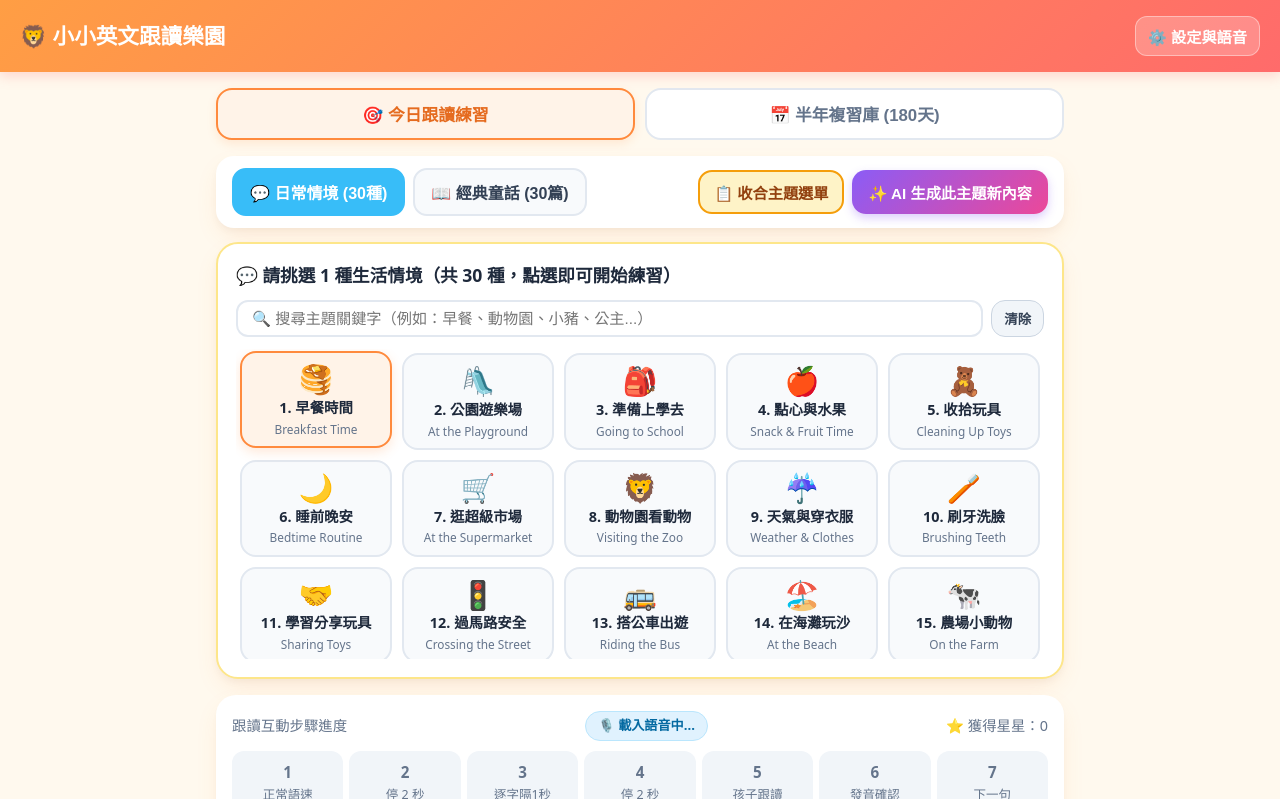
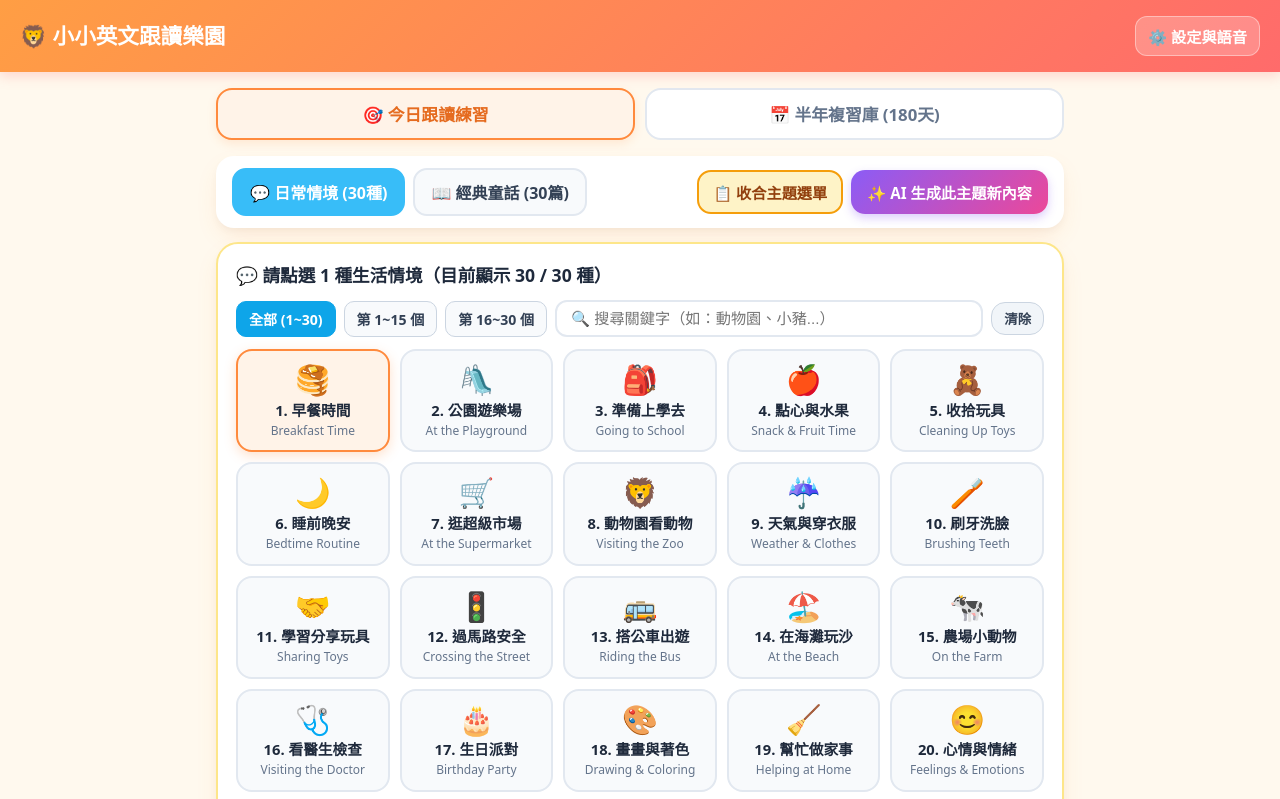
Before and after one commit to IcebergHuang-science/English-buddy-ice-, a plain HTML site: page index.html in a window 1280 px wide. Both pictures are taken after a click on the button "💬 日常情境 (30種)". Shown: the top 799 px of the page. Drawn offline with Linux system fonts and the light colour scheme.

Commit message:
Add files via upload

```diff
--- a/index.html
+++ b/index.html
@@ -26,6 +26,11 @@
       -webkit-tap-highlight-color: transparent;
     }
 
+    button {
+      touch-action: manipulation;
+      font-family: inherit;
+    }
+
     body {
       margin: 0;
       font-family: "Microsoft JhengHei", "PingFang TC", "Nunito", system-ui, -apple-system, sans-serif;
@@ -191,6 +196,8 @@
       margin-bottom: 16px;
       box-shadow: var(--shadow);
       border: 2px solid #FDE68A;
+      position: relative;
+      z-index: 10;
     }
 
     .topic-picker-header {
@@ -208,14 +215,34 @@
       color: #1E293B;
     }
 
-    .topic-search-bar {
+    .topic-filter-row {
       display: flex;
+      flex-wrap: wrap;
       gap: 8px;
       margin-bottom: 12px;
+      align-items: center;
+    }
+
+    .range-btn {
+      padding: 7px 12px;
+      border-radius: 10px;
+      border: 1.5px solid #CBD5E1;
+      background: #F8FAFC;
+      font-size: 0.88rem;
+      font-weight: bold;
+      color: var(--text);
+      cursor: pointer;
+    }
+
+    .range-btn.active {
+      background: #0EA5E9;
+      border-color: #0EA5E9;
+      color: white;
     }
 
     .topic-search-input {
       flex: 1;
+      min-width: 180px;
       padding: 8px 14px;
       border: 2px solid #E2E8F0;
       border-radius: 12px;
@@ -231,9 +258,6 @@
       display: grid;
       grid-template-columns: repeat(2, 1fr);
       gap: 10px;
-      max-height: 310px;
-      overflow-y: auto;
-      padding: 4px;
     }
 
     @media (min-width: 640px) {
@@ -243,17 +267,26 @@
     }
 
     .topic-chip {
+      appearance: none;
+      -webkit-appearance: none;
+      width: 100%;
       background: #F8FAFC;
       border: 2px solid #E2E8F0;
       border-radius: 16px;
-      padding: 10px 6px;
+      padding: 12px 6px;
       text-align: center;
       cursor: pointer;
-      transition: all 0.18s;
+      transition: transform 0.12s, border-color 0.15s, background 0.15s;
       display: flex;
       flex-direction: column;
       align-items: center;
-      gap: 3px;
+      justify-content: center;
+      gap: 4px;
+      user-select: none;
+    }
+
+    .topic-chip:active {
+      transform: scale(0.95);
     }
 
     .topic-chip:hover {
@@ -264,25 +297,27 @@
     .topic-chip.selected {
       border-color: var(--primary);
       background: #FFF3E8;
-      box-shadow: 0 4px 12px rgba(255, 138, 61, 0.2);
-      transform: translateY(-2px);
+      box-shadow: 0 4px 12px rgba(255, 138, 61, 0.25);
     }
 
     .topic-chip .t-emoji {
-      font-size: 1.75rem;
+      font-size: 1.8rem;
       line-height: 1.1;
+      pointer-events: none;
     }
 
     .topic-chip .t-zh {
       font-weight: 800;
-      font-size: 0.9rem;
+      font-size: 0.92rem;
       color: #1E293B;
+      pointer-events: none;
     }
 
     .topic-chip .t-en {
-      font-size: 0.74rem;
+      font-size: 0.75rem;
       color: var(--muted);
       line-height: 1.2;
+      pointer-events: none;
     }
 
     /* 7-Step Progress Indicator */
@@ -754,44 +789,47 @@
 <header>
   <h1>🦁 小小英文跟讀樂園</h1>
   <div class="header-actions">
-    <button class="icon-btn" onclick="openSettings()">⚙️ 設定與語音</button>
+    <button type="button" class="icon-btn" onclick="openSettings()">⚙️ 設定與語音</button>
   </div>
 </header>
 
 <div class="container">
   <!-- View Switcher -->
   <div class="nav-tabs">
-    <button class="tab-btn active" id="tabToday" onclick="switchView('today')">🎯 今日跟讀練習</button>
-    <button class="tab-btn" id="tabArchive" onclick="switchView('archive')">📅 半年複習庫 (180天)</button>
+    <button type="button" class="tab-btn active" id="tabToday" onclick="switchView('today')">🎯 今日跟讀練習</button>
+    <button type="button" class="tab-btn" id="tabArchive" onclick="switchView('archive')">📅 半年複習庫 (180天)</button>
   </div>
 
   <!-- TODAY / PRACTICE VIEW -->
   <div id="viewToday">
     <div class="top-bar">
       <div class="mode-switch">
-        <button class="mode-btn active" id="btnModeDialog" onclick="switchMode('dialogue')">💬 日常情境 (30種)</button>
-        <button class="mode-btn" id="btnModeStory" onclick="switchMode('story')">📖 經典童話 (30篇)</button>
+        <button type="button" class="mode-btn active" id="btnModeDialog" onclick="switchMode('dialogue')">💬 日常情境 (30種)</button>
+        <button type="button" class="mode-btn" id="btnModeStory" onclick="switchMode('story')">📖 經典童話 (30篇)</button>
       </div>
       <div class="top-right-actions">
-        <button class="picker-toggle-btn" id="btnTogglePicker" onclick="toggleTopicPicker()">📋 收合主題選單</button>
-        <button class="gen-btn" id="btnGenerate" onclick="generateNewDailyLesson()">✨ AI 生成此主題新內容</button>
+        <button type="button" class="picker-toggle-btn" id="btnTogglePicker" onclick="toggleTopicPicker()">📋 收合主題選單</button>
+        <button type="button" class="gen-btn" id="btnGenerate" onclick="generateNewDailyLesson()">✨ AI 生成此主題新內容</button>
       </div>
     </div>
 
     <!-- 30-OPTION TOPIC PICKER -->
     <div class="topic-picker-card" id="topicPickerCard">
       <div class="topic-picker-header">
-        <h2 id="topicPickerTitle">💬 請挑選 1 種生活情境（共 30 種，點選即可開始練習）</h2>
+        <h2 id="topicPickerTitle">💬 請點選 1 種生活情境（共 30 種）</h2>
       </div>
-      <div class="topic-search-bar">
-        <input type="text" class="topic-search-input" id="topicSearchInput" placeholder="🔍 搜尋主題關鍵字（例如：早餐、動物園、小豬、公主...）" oninput="renderTopicPicker()" />
-        <button class="btn-sub" style="padding:6px 12px;" onclick="clearTopicSearch()">清除</button>
+      <div class="topic-filter-row">
+        <button type="button" class="range-btn active" id="btnRangeAll" onclick="setTopicRange('all')">全部 (1~30)</button>
+        <button type="button" class="range-btn" id="btnRange1" onclick="setTopicRange('1-15')">第 1~15 個</button>
+        <button type="button" class="range-btn" id="btnRange2" onclick="setTopicRange('16-30')">第 16~30 個</button>
+        <input type="text" class="topic-search-input" id="topicSearchInput" placeholder="🔍 搜尋關鍵字（如：動物園、小豬...）" oninput="renderTopicPicker()" />
+        <button type="button" class="btn-sub" style="padding:6px 12px;" onclick="clearTopicSearch()">清除</button>
       </div>
       <div class="topic-grid" id="topicGrid"></div>
     </div>
 
     <!-- 7-Step Flow Indicator -->
-    <div class="steps-card">
+    <div class="steps-card" id="practiceAnchor">
       <div class="steps-title">
         <span>跟讀互動步驟進度</span>
         <span class="voice-pill" id="activeVoiceBadge" onclick="openSettings()" title="點擊更換語音引擎">🎙️ 載入語音中...</span>
@@ -827,22 +865,22 @@
       </div>
 
       <div class="controls-row">
-        <button class="btn-large btn-start" id="btnStartLoop" onclick="startSentenceLoop()">▶️ 開始朗讀 (步驟1~6)</button>
-        <button class="btn-large btn-next" id="btnNextSentence" onclick="nextSentence()">⏭️ 下一句 (步驟7)</button>
-        <button class="btn-large btn-mic-test" id="btnTestMic" onclick="runMicDiagnostic()">🎙️ 測試麥克風</button>
+        <button type="button" class="btn-large btn-start" id="btnStartLoop" onclick="startSentenceLoop()">▶️ 開始朗讀 (步驟1~6)</button>
+        <button type="button" class="btn-large btn-next" id="btnNextSentence" onclick="nextSentence()">⏭️ 下一句 (步驟7)</button>
+        <button type="button" class="btn-large btn-mic-test" id="btnTestMic" onclick="runMicDiagnostic()">🎙️ 測試麥克風</button>
       </div>
 
       <div class="controls-row" style="margin-top: 12px;">
-        <button class="btn-sub" onclick="prevSentence()">⬅️ 上一句</button>
-        <button class="btn-sub" onclick="toggleChinese()">👀 顯示/隱藏中文</button>
-        <button class="btn-sub" onclick="stopAllAudioAndMic()">⏹️ 停止播放</button>
+        <button type="button" class="btn-sub" onclick="prevSentence()">⬅️ 上一句</button>
+        <button type="button" class="btn-sub" onclick="toggleChinese()">👀 顯示/隱藏中文</button>
+        <button type="button" class="btn-sub" onclick="stopAllAudioAndMic()">⏹️ 停止播放</button>
       </div>
 
       <!-- Standalone Microphone Diagnostic Panel -->
       <div class="diag-panel" id="diagPanel">
         <div class="diag-header">
           <span>🛠️ 平板麥克風與語音辨識即時診斷</span>
-          <button class="btn-sub" style="padding: 4px 10px; font-size: 0.85rem;" onclick="closeMicDiagnostic()">關閉</button>
+          <button type="button" class="btn-sub" style="padding: 4px 10px; font-size: 0.85rem;" onclick="closeMicDiagnostic()">關閉</button>
         </div>
         <div class="diag-row" id="diagOrigin">檢查網址環境中...</div>
         <div class="diag-row" id="diagSupport">檢查瀏覽器語音 API 支援度中...</div>
@@ -860,8 +898,8 @@
         <div style="font-size:0.85rem; color:var(--muted);">點擊任何一天的課程即可載入並重新練習</div>
       </div>
       <div style="display:flex; gap:8px;">
-        <button class="btn-sub" onclick="exportBackup()">📤 匯出備份</button>
-        <button class="btn-sub" onclick="document.getElementById('importFile').click()">📥 匯入</button>
+        <button type="button" class="btn-sub" onclick="exportBackup()">📤 匯出備份</button>
+        <button type="button" class="btn-sub" onclick="document.getElementById('importFile').click()">📥 匯入</button>
         <input type="file" id="importFile" accept=".json" style="display:none" onchange="importBackup(event)" />
       </div>
     </div>
@@ -937,8 +975,8 @@
     </div>
 
     <div style="display:flex; justify-content:flex-end; gap:10px; margin-top:20px;">
-      <button class="btn-sub" onclick="closeSettings()">取消</button>
-      <button class="btn-large btn-start" style="padding:10px 20px; font-size:1rem;" onclick="saveSettings()">儲存設定</button>
+      <button type="button" class="btn-sub" onclick="closeSettings()">取消</button>
+      <button type="button" class="btn-large btn-start" style="padding:10px 20px; font-size:1rem;" onclick="saveSettings()">儲存設定</button>
     </div>
   </div>
 </div>
@@ -1588,6 +1626,7 @@
   let archiveData = {};
   let activeDate = getTodayStr();
   let currentMode = 'dialogue'; // 'dialogue' | 'story'
+  let currentTopicRange = 'all'; // 'all' | '1-15' | '16-30'
   let currentIndex = 0;
   let showZh = true;
   let isPickerOpen = true;
@@ -1644,7 +1683,10 @@
   }
 
   function getCurrentLessonObj() {
-    return archiveData[activeDate] || buildInitialLessonForDate(activeDate);
+    if (!archiveData[activeDate]) {
+      archiveData[activeDate] = buildInitialLessonForDate(activeDate);
+    }
+    return archiveData[activeDate];
   }
 
   function getCurrentLines() {
@@ -1666,6 +1708,14 @@
   // ==========================================
   // 3. 30-TOPIC PICKER RENDER & SELECTION
   // ==========================================
+  function setTopicRange(range) {
+    currentTopicRange = range;
+    document.getElementById('btnRangeAll').classList.toggle('active', range === 'all');
+    document.getElementById('btnRange1').classList.toggle('active', range === '1-15');
+    document.getElementById('btnRange2').classList.toggle('active', range === '16-30');
+    renderTopicPicker();
+  }
+
   function renderTopicPicker() {
     const titleEl = document.getElementById('topicPickerTitle');
     const gridEl = document.getElementById('topicGrid');
@@ -1673,14 +1723,21 @@
     const activeTopic = getActiveTopicMeta();
 
     const sourceList = currentMode === 'dialogue' ? DIALOGUE_TOPICS : STORY_TOPICS;
+
+    let rangedList = sourceList;
+    if (!keyword) {
+      if (currentTopicRange === '1-15') rangedList = sourceList.slice(0, 15);
+      else if (currentTopicRange === '16-30') rangedList = sourceList.slice(15, 30);
+    }
+
     const filteredList = keyword
       ? sourceList.filter(t => t.zh.toLowerCase().includes(keyword) || t.en.toLowerCase().includes(keyword))
-      : sourceList;
+      : rangedList;
 
     if (currentMode === 'dialogue') {
-      titleEl.textContent = `💬 請挑選 1 種生活情境（共 ${DIALOGUE_TOPICS.length} 種，點選即可開始練習）`;
+      titleEl.textContent = `💬 請點選 1 種生活情境（目前顯示 ${filteredList.length} / ${DIALOGUE_TOPICS.length} 種）`;
     } else {
-      titleEl.textContent = `📖 請挑選 1 篇經典童話故事（共 ${STORY_TOPICS.length} 篇，點選即可開始練習）`;
+      titleEl.textContent = `📖 請點選 1 篇經典童話故事（目前顯示 ${filteredList.length} / ${STORY_TOPICS.length} 篇）`;
     }
 
     if (filteredList.length === 0) {
@@ -1689,11 +1746,11 @@
     }
 
     gridEl.innerHTML = filteredList.map(t => `
-      <div class="topic-chip ${t.id === activeTopic.id ? 'selected' : ''}" onclick="selectTopic('${t.id}')">
+      <button type="button" class="topic-chip ${t.id === activeTopic.id ? 'selected' : ''}" data-topic-id="${t.id}" onclick="selectTopic('${t.id}')">
         <span class="t-emoji">${t.emoji}</span>
         <span class="t-zh">${escapeHtml(t.zh)}</span>
         <span class="t-en">${escapeHtml(t.en)}</span>
-      </div>
+      </button>
     `).join('');
   }
 
@@ -1738,7 +1795,16 @@
     renderSentence();
 
     const activeTopic = getActiveTopicMeta();
-    setStatus(`已選擇「${activeTopic.zh.replace(/^\d+\.\s*/, '')} (${activeTopic.en})」`, '按「▶️ 開始朗讀」開始練習，或按「✨ AI 生成此主題新內容」變換新句子！');
+    setStatus(
+      `✅ 已切換至「${activeTopic.zh.replace(/^\d+\.\s*/, '')} (${activeTopic.en})」`,
+      '按「▶️ 開始朗讀」開始練習，或按「✨ AI 生成此主題新內容」變換新句子！',
+      'success'
+    );
+
+    const anchor = document.getElementById('practiceAnchor');
+    if (anchor && anchor.scrollIntoView) {
+      anchor.scrollIntoView({ behavior: 'smooth', block: 'nearest' });
+    }
   }
 
   // ==========================================
@@ -2045,7 +2111,7 @@
     renderTopicPicker();
     renderSentence();
     const activeTopic = getActiveTopicMeta();
-    setStatus(`目前主題：${activeTopic.zh.replace(/^\d+\.\s*/, '')} (${activeTopic.en})`, '可在上方挑選其他主題，或直接按「▶️ 開始朗讀」');
+    setStatus(`目前主題：${activeTopic.zh.replace(/^\d+\.\s*/, '')} (${activeTopic.en})`, '可在上方點選其他主題，或直接按「▶️ 開始朗讀」');
   }
 
   function switchView(view) {
@@ -2539,7 +2605,7 @@ Requirements: Exactly 5 lines, simple kindergarten vocabulary, heartwarming tone
             <p>📖 ${escapeHtml(item.story?.title || '')}</p>
             <p style="color:#D97706; font-weight:bold; margin-top:4px;">⭐ 累積星星：${item.stars || 0}</p>
           </div>
-          <button class="btn-large btn-start" style="padding:10px 16px; font-size:0.95rem;" onclick="loadArchiveDate('${escapeHtml(d)}')">
+          <button type="button" class="btn-large btn-start" style="padding:10px 16px; font-size:0.95rem;" onclick="loadArchiveDate('${escapeHtml(d)}')">
             復習這天
           </button>
         </div>
```
